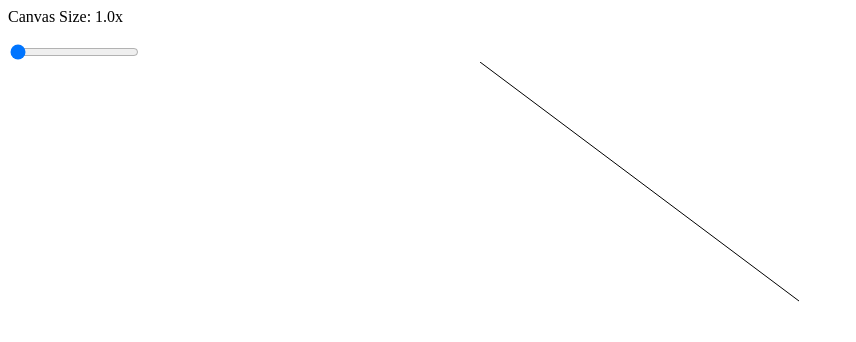
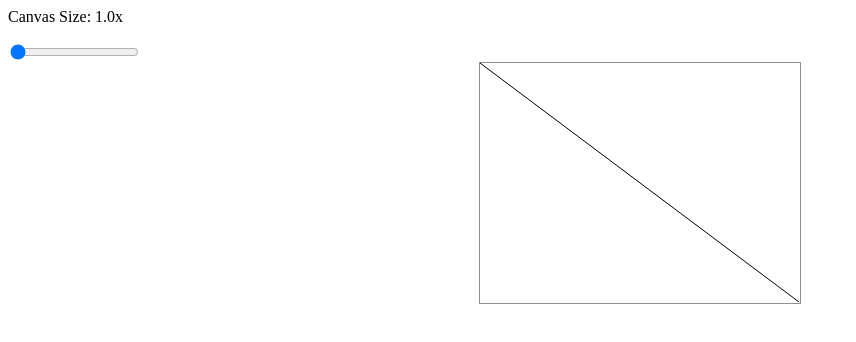
Before and after one commit to Perska/perska.github.io, a plain HTML site: page ld39.html in a window 1280 px wide. Shown: the whole page, without its empty margins (0-856 px from the left). Drawn offline with Linux system fonts and the light colour scheme.

Commit message:
actually borders

```diff
--- a/ld39.html
+++ b/ld39.html
@@ -5,7 +5,7 @@
 		<input id="scale" type="range" min="1" max="4" value="1" step="0.1">
 		<br>
 		<canvas id="canvas" width="320" height="240" style="image-rendering: pixelated;
-															border: 1px;
+															border: 1px solid #8F8F8F;
 															margin-left: auto;
 															margin-right: auto;
 															display: block;">
```
